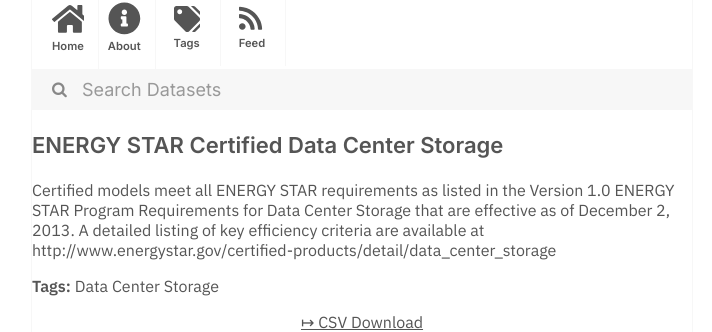
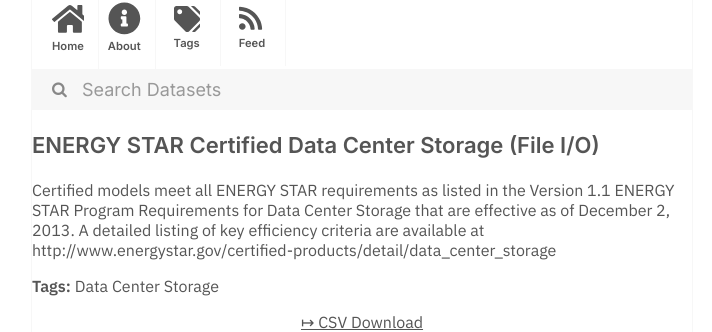
Before and after one commit to dayda-entities/us-environmental-protection-agency, a Jekyll site: the page built from _posts/2020-11-12-energy-star-certified-data-cen.md, in a window 1280 px wide. Shown: the part 235-567 px from the top of the page, without its empty margins (278-990 px from the left). Built offline with Jekyll 4.4.1, drawn with Linux system fonts in a browser that asks for light colours.

Commit message:
Publish Data

```diff
--- a/_posts/2020-11-12-energy-star-certified-data-cen.md
+++ b/_posts/2020-11-12-energy-star-certified-data-cen.md
@@ -1,15 +1,15 @@
 ---
-title: ENERGY STAR Certified Data Center Storage
-created: '2020-11-12T14:52:23.821269'
-modified: '2021-05-15T10:45:43.635359'
+title: ENERGY STAR Certified Data Center Storage (File I/O)
+created: '2020-11-12T14:52:35.072869'
+modified: '2021-05-15T10:46:49.221834'
 state: active
 type: dataset
 tags:
   - Data Center Storage
 groups: []
-csv_url: 'https://data.energystar.gov/api/views/gqtf-hp7x/rows.csv?accessType=DOWNLOAD'
-json_url: 'https://data.energystar.gov/api/views/gqtf-hp7x/rows.json?accessType=DOWNLOAD'
+csv_url: 'https://data.energystar.gov/api/views/tzsk-q7aq/rows.csv?accessType=DOWNLOAD'
+json_url: 'https://data.energystar.gov/api/views/tzsk-q7aq/rows.json?accessType=DOWNLOAD'
 layout: post
 
 ---
-Certified models meet all ENERGY STAR requirements as listed in the Version 1.0 ENERGY STAR Program Requirements for Data Center Storage that are effective as of December 2, 2013. A detailed listing of key efficiency criteria are available at http://www.energystar.gov/certified-products/detail/data_center_storage
+Certified models meet all ENERGY STAR requirements as listed in the Version 1.1 ENERGY STAR Program Requirements for Data Center Storage that are effective as of December 2, 2013. A detailed listing of key efficiency criteria are available at http://www.energystar.gov/certified-products/detail/data_center_storage
```
